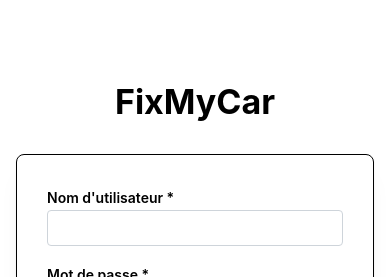
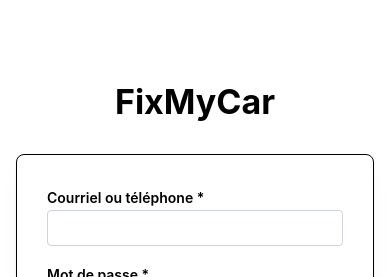
Before and after one commit to Mouhamrg/Fix-Car, a React (Vite) app in the folder frontend/: page /login in a window 390 px wide. Shown: the top 277 px of the page. Built offline with nearby package versions, Linux system fonts and the light colour scheme.

Commit message:
auth: permet la connexion par courriel ou téléphone en plus du nom d'utilisateur

```diff
--- a/frontend/src/api/client.js
+++ b/frontend/src/api/client.js
@@ -39,8 +39,8 @@ api.interceptors.response.use(
   },
 );
 
-export async function login(username, password) {
-  const { data } = await api.post('/api/token/', { username, password });
+export async function login(identifiant, password) {
+  const { data } = await api.post('/api/token/', { identifiant, password });
   localStorage.setItem('access_token', data.access);
   localStorage.setItem('refresh_token', data.refresh);
   return data;
--- a/frontend/src/pages/LoginPage.jsx
+++ b/frontend/src/pages/LoginPage.jsx
@@ -13,7 +13,7 @@ import { login } from '../api/client.js'
 
 export default function LoginPage() {
   const navigate = useNavigate()
-  const [username, setUsername] = useState('')
+  const [identifiant, setIdentifiant] = useState('')
   const [password, setPassword] = useState('')
   const [error, setError] = useState(null)
   const [loading, setLoading] = useState(false)
@@ -23,10 +23,10 @@ export default function LoginPage() {
     setError(null)
     setLoading(true)
     try {
-      await login(username, password)
+      await login(identifiant, password)
       navigate('/')
     } catch {
-      setError("Nom d'utilisateur ou mot de passe invalide.")
+      setError("Identifiant ou mot de passe invalide.")
     } finally {
       setLoading(false)
     }
@@ -43,9 +43,9 @@ export default function LoginPage() {
             </Alert>
           )}
           <TextInput
-            label="Nom d'utilisateur"
-            value={username}
-            onChange={(e) => setUsername(e.target.value)}
+            label="Courriel ou téléphone"
+            value={identifiant}
+            onChange={(e) => setIdentifiant(e.target.value)}
             required
           />
           <PasswordInput
```
